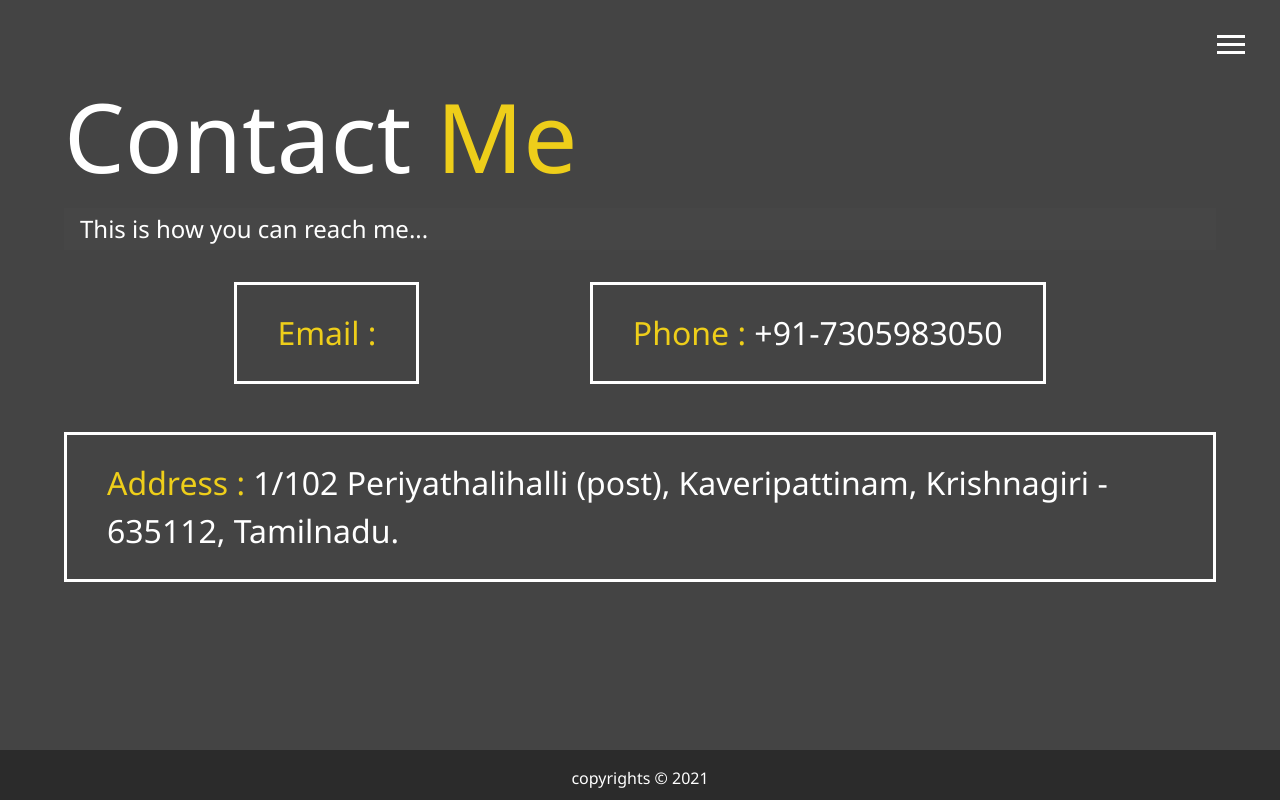
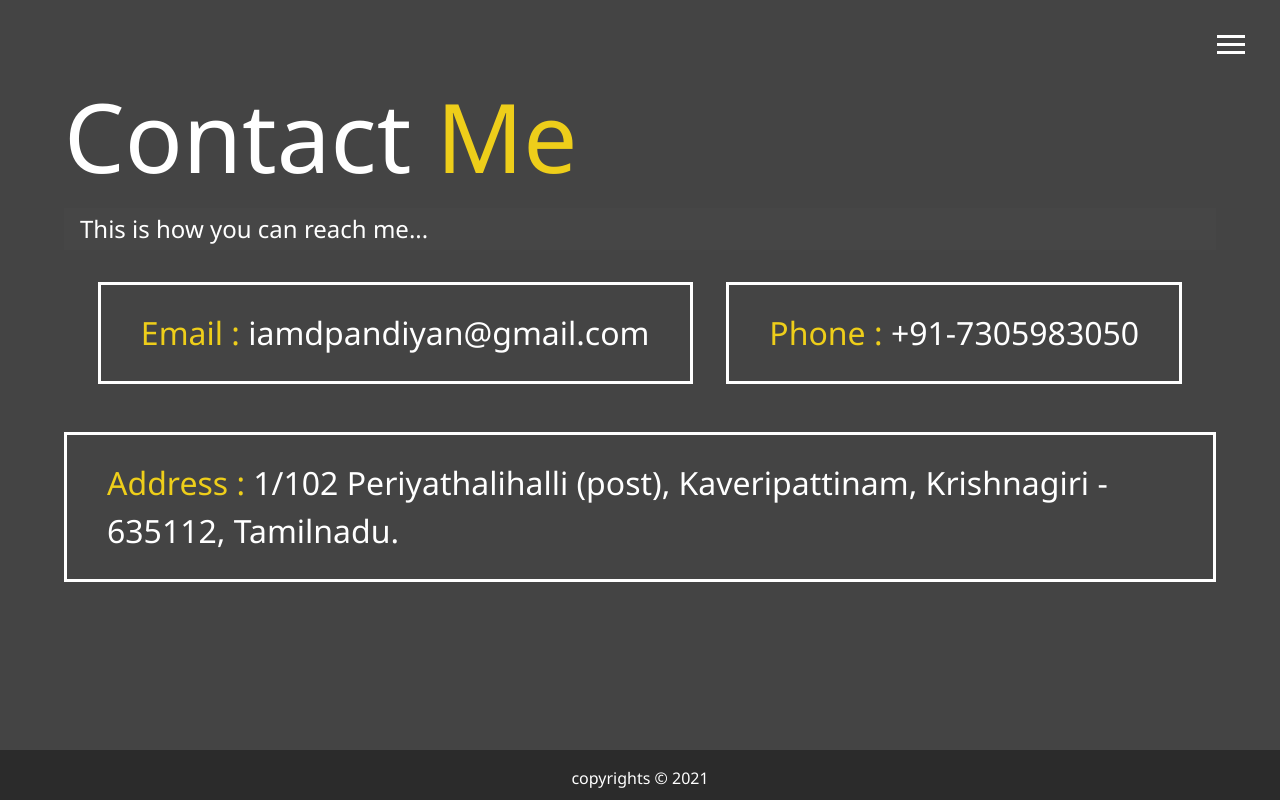
Before and after one commit to potter350/My_portfolio, a website: page dist/contact.html in a window 1280 px wide. Drawn offline with Linux system fonts and the light colour scheme.

Commit message:
Update contact.html
updated contact mail

```diff
--- a/dist/contact.html
+++ b/dist/contact.html
@@ -50,7 +50,7 @@
 
         <div class="boxes">
                 <div>
-                    <a href="mailto:iamdpandiyan@gmail.com" class="text-secondary">Email :</a>
+                    <span  class="text-secondary">Email :</span> iamdpandiyan@gmail.com
                 </div>
 
                 <div>
```
